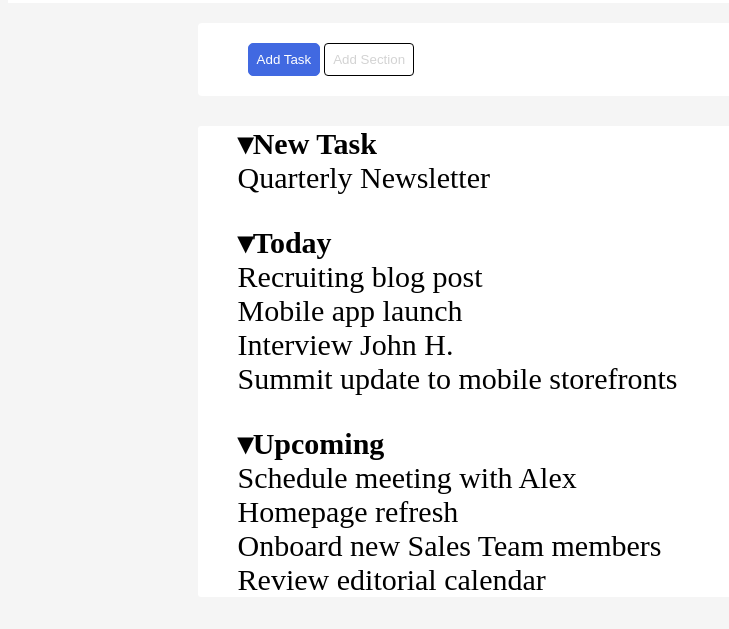
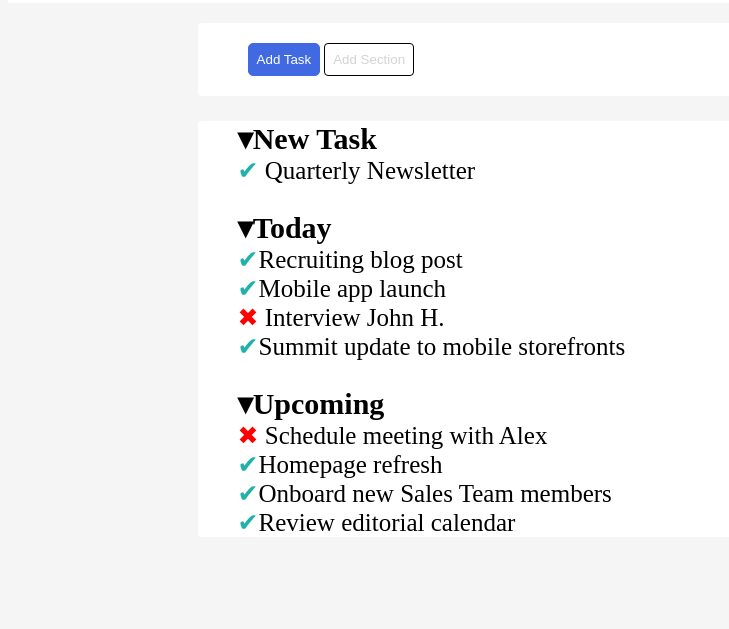
Before and after one commit to LucioMelis/html-css-toboolist, a plain HTML site: page index.html in a window 1280 px wide. Shown: the part 105-734 px from the top of the page, without its empty margins (0-729 px from the left). Drawn offline with Linux system fonts and the light colour scheme.

Commit message:
lavoro sulle span

```diff
--- a/css/style.css
+++ b/css/style.css
@@ -39,9 +39,18 @@ h1{
     background-color: white;
     width: 70%;
     margin: auto;
-    font-size: 30px;
+    font-size: 25px;
     border-radius: 3px;
 }
 div ul {
     list-style-type: none;
 }
+strong{
+    font-size: 30px;
+}
+span{
+    color:lightseagreen;
+}
+.cross{
+    color: red;
+}
--- a/index.html
+++ b/index.html
@@ -24,22 +24,22 @@
 <!--div container-->
         <div id="container">
             <ul>
-                <li class="first"><strong>&dtrif;New Task</strong></li>
-                <li> Quarterly Newsletter</li>
+                <li><strong>&dtrif;New Task</strong></li>
+                <li><span>&#10004;</span> Quarterly Newsletter</li>
             </ul>
             <ul>
-                <li class="second"><strong>&dtrif;Today</strong></li>
-                <li>Recruiting blog post</li>
-                <li>Mobile app launch</li>
-                <li>Interview John H.</li>
-                <li>Summit update to mobile storefronts</li>
+                <li><strong>&dtrif;Today</strong></li>
+                <li><span>&#10004;</span>Recruiting blog post</li>
+                <li><span>&#10004;</span>Mobile app launch</li>
+                <li><span class="cross">&#10006;</span> Interview John H.</li>
+                <li><span>&#10004;</span>Summit update to mobile storefronts</li>
             </ul>
             <ul>
-                <li class="third"><strong>&dtrif;Upcoming</strong></li>
-                <li>Schedule meeting with Alex</li>
-                <li>Homepage refresh</li>
-                <li>Onboard new Sales Team members</li>
-                <li>Review editorial calendar</li>
+                <li><strong>&dtrif;Upcoming</strong></li>
+                <li><span class="cross">&#10006;</span> Schedule meeting with Alex</li>
+                <li><span>&#10004;</span>Homepage refresh</li>
+                <li><span>&#10004;</span>Onboard new Sales Team members</li>
+                <li><span>&#10004;</span>Review editorial calendar</li>
             </ul>
         </div>
     </main>
```
